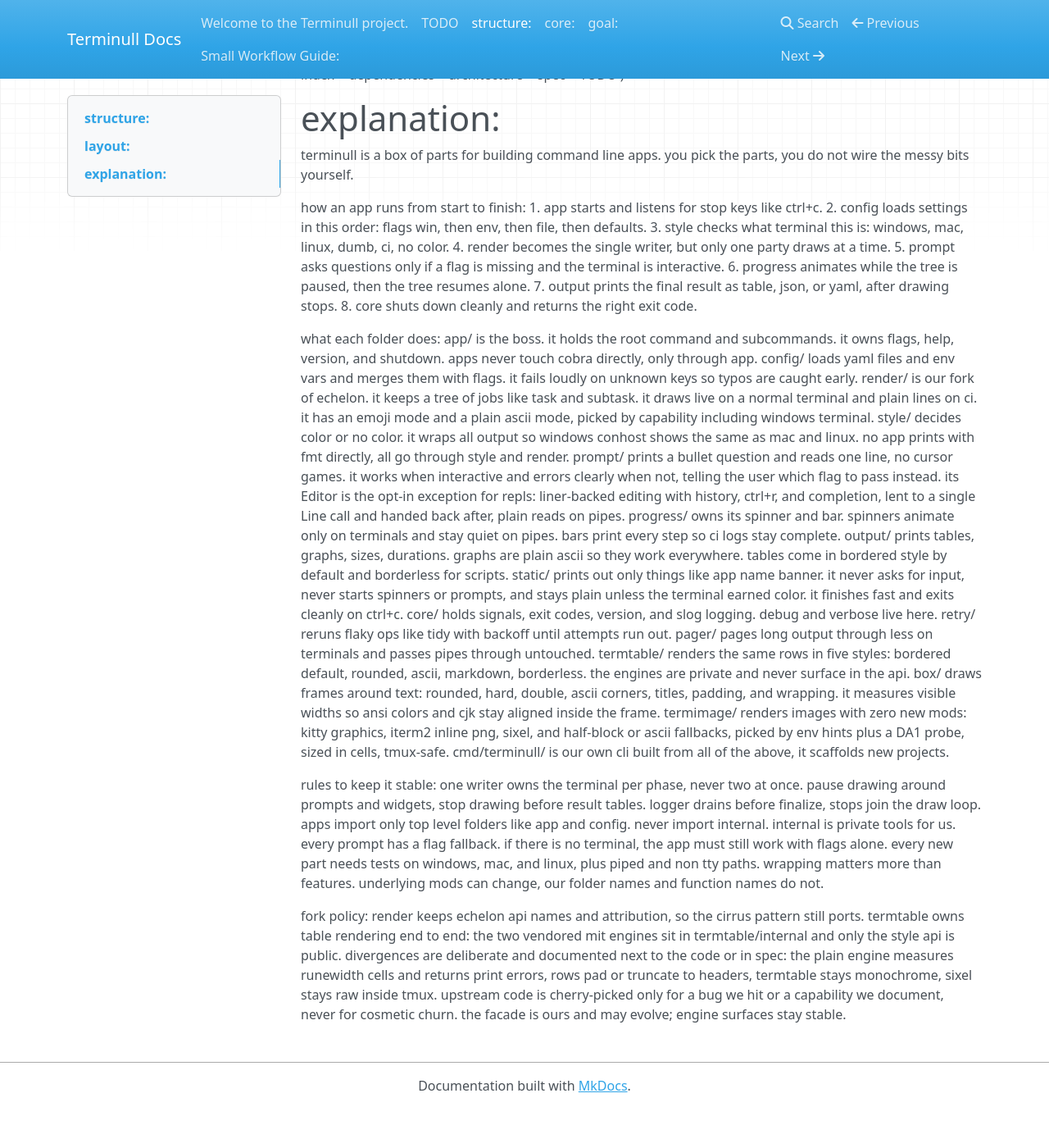
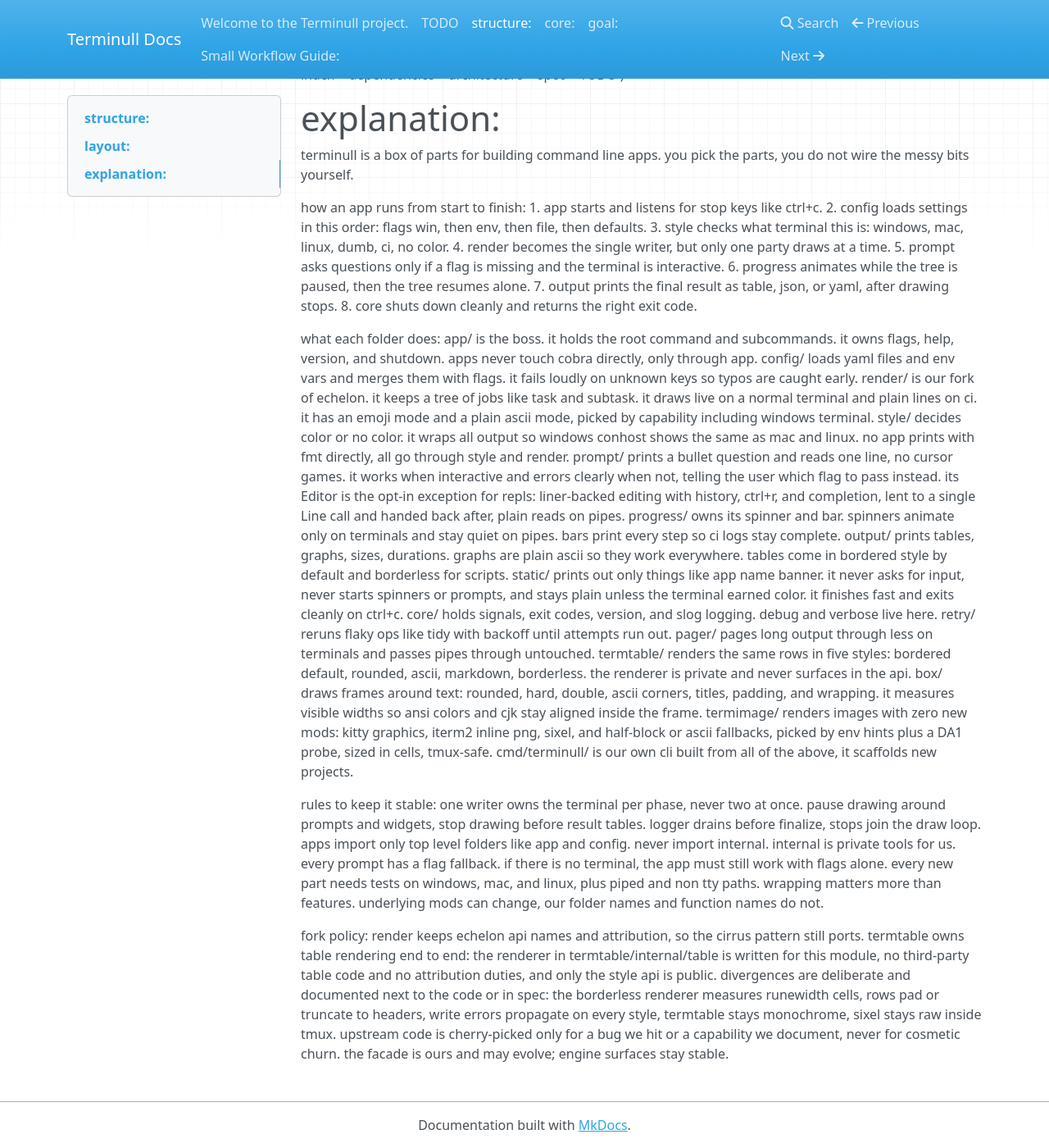
Before and after one commit to CHE3MZ/terminull, an MkDocs documentation site: the page built from docs/architecture.md, in a window 1280 px wide and 1400 px high, scrolled down 482 px. Shown: the whole window at 82% size. Built offline with MkDocs 1.6.1, drawn with Linux system fonts in a browser that asks for light colours; nearby versions of some CDN libraries; before the commit the page ends 1834 px from its top, so only the background shows below that.

Commit message:
docs: drop vendored-engine notes, record in-house renderer

```diff
--- a/docs/architecture.md
+++ b/docs/architecture.md
@@ -66,7 +66,7 @@ static/ prints out only things like app name banner. it never asks for input, ne
 core/ holds signals, exit codes, version, and slog logging. debug and verbose live here.
 retry/ reruns flaky ops like tidy with backoff until attempts run out.
 pager/ pages long output through less on terminals and passes pipes through untouched.
-termtable/ renders the same rows in five styles: bordered default, rounded, ascii, markdown, borderless. the engines are private and never surface in the api.
+termtable/ renders the same rows in five styles: bordered default, rounded, ascii, markdown, borderless. the renderer is private and never surfaces in the api.
 box/ draws frames around text: rounded, hard, double, ascii corners, titles, padding, and wrapping. it measures visible widths so ansi colors and cjk stay aligned inside the frame.
 termimage/ renders images with zero new mods: kitty graphics, iterm2 inline png, sixel, and half-block or ascii fallbacks, picked by env hints plus a DA1 probe, sized in cells, tmux-safe.
 cmd/terminull/ is our own cli built from all of the above, it scaffolds new projects.
@@ -82,6 +82,6 @@ wrapping matters more than features. underlying mods can change, our folder name
 
 fork policy:
 render keeps echelon api names and attribution, so the cirrus pattern still ports.
-termtable owns table rendering end to end: the two vendored mit engines sit in termtable/internal and only the style api is public.
-divergences are deliberate and documented next to the code or in spec: the plain engine measures runewidth cells and returns print errors, rows pad or truncate to headers, termtable stays monochrome, sixel stays raw inside tmux.
+termtable owns table rendering end to end: the renderer in termtable/internal/table is written for this module, no third-party table code and no attribution duties, and only the style api is public.
+divergences are deliberate and documented next to the code or in spec: the borderless renderer measures runewidth cells, rows pad or truncate to headers, write errors propagate on every style, termtable stays monochrome, sixel stays raw inside tmux.
 upstream code is cherry-picked only for a bug we hit or a capability we document, never for cosmetic churn. the facade is ours and may evolve; engine surfaces stay stable.
```
Also changed, not shown: docs/TODO.md (+1 -0 lines), docs/dependencies.md (+2 -2 lines), docs/spec.md (+2 -2 lines).
